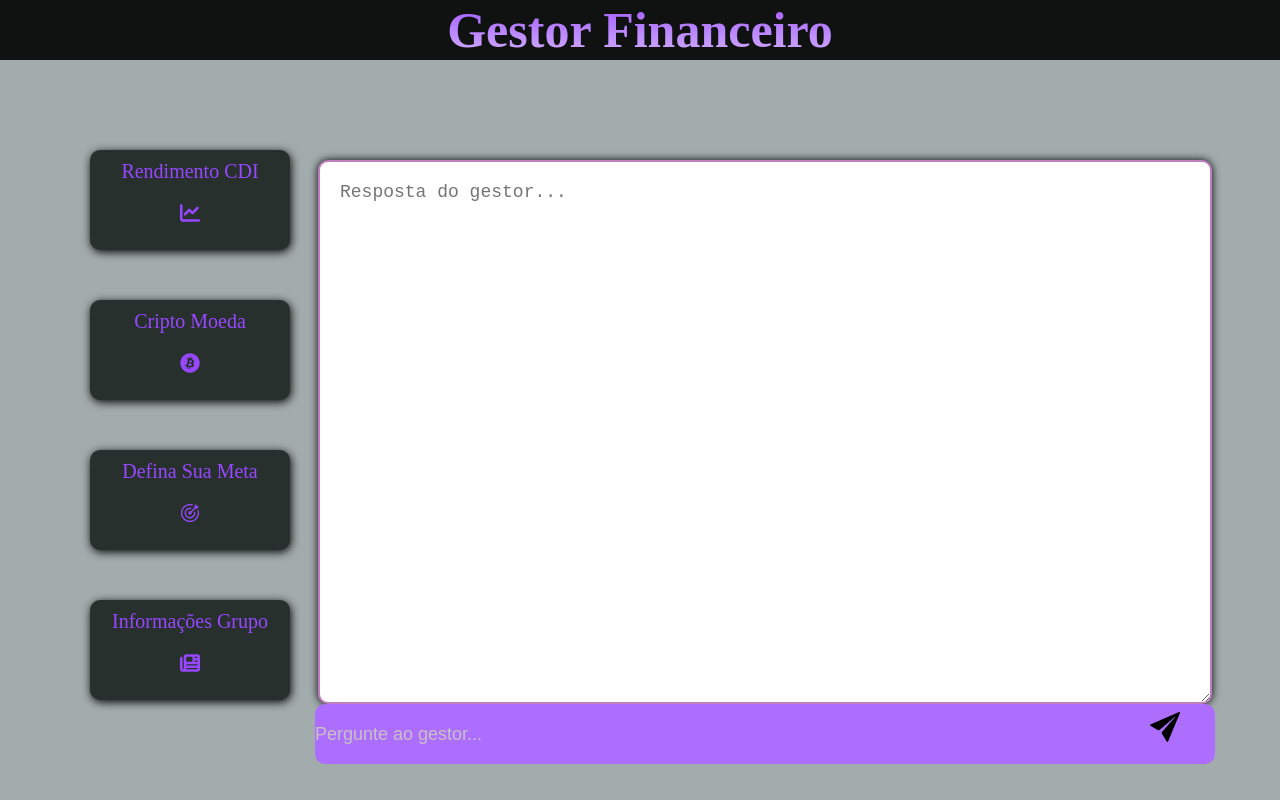
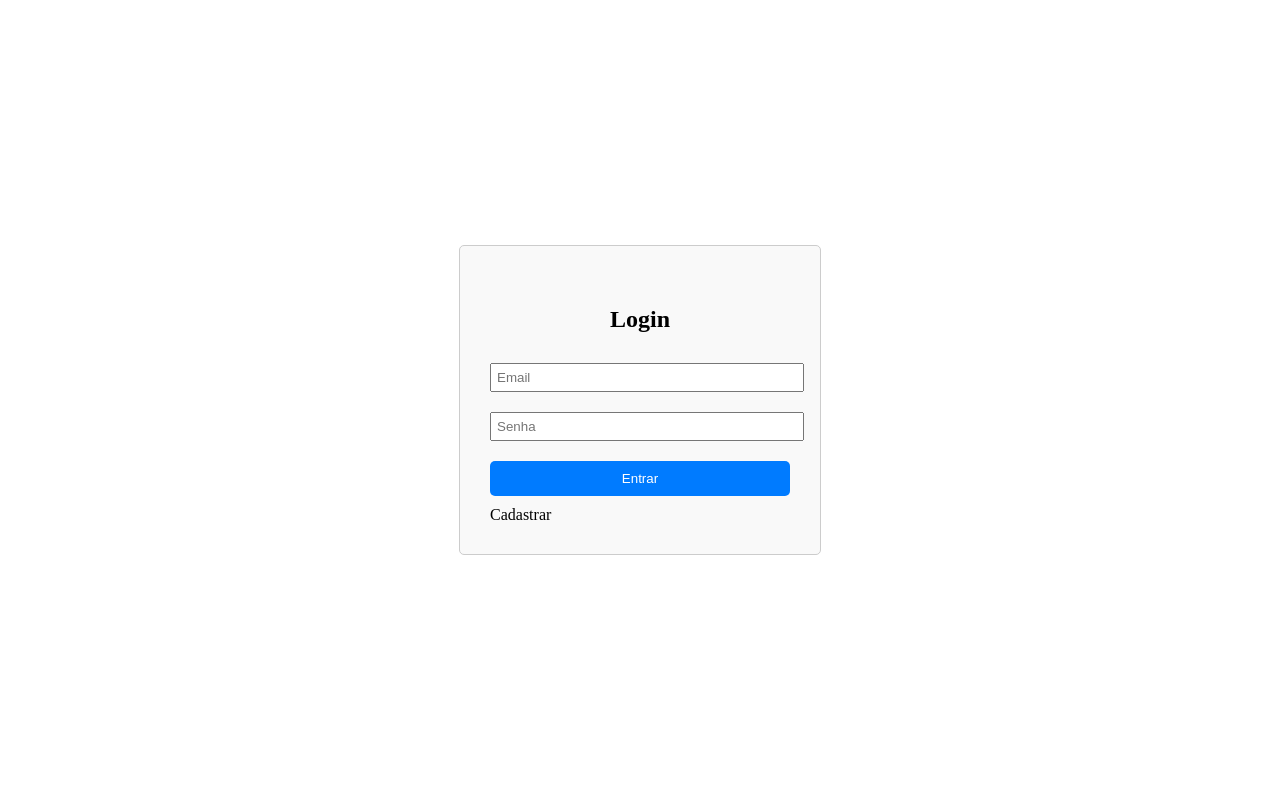
Before and after one commit to ArnaldWeslen05/GestorFinanceiro, a React (Create React App) app in the folder front/: page / in a window 1280 px wide. Built offline with nearby package versions, Linux system fonts and the light colour scheme.

Commit message:
feat(front): cria tela de login

```diff
--- a/front/public/index.html
+++ b/front/public/index.html
@@ -1,5 +1,5 @@
 <!DOCTYPE html>
-<html lang="en">
+<html lang="pt-br">
   <head>
     <meta charset="utf-8" />
     <link rel="icon" href="%PUBLIC_URL%/favicon.ico" />
--- a/front/src/index.js
+++ b/front/src/index.js
@@ -1,12 +1,14 @@
 import React from 'react'
 import ReactDOM from 'react-dom/client';
-import App from './componetes/App'
+// import App from './componetes/App'
+import Main from './login/Main.js';
 import './index.css'
 
 
 const root = ReactDOM.createRoot(document.getElementById('root'));
 root.render(
   <React.StrictMode>
-    <App />
+    {/* <App /> */}
+    <Main></Main>
   </React.StrictMode>
 );
--- /dev/null
+++ b/front/src/login/Login.css
@@ -0,0 +1,42 @@
+
+.container {
+    display: flex;
+    justify-content: center;
+    align-items: center;
+    height: 100vh;
+  }
+
+  .form {
+    width: 300px;
+    padding: 30px;
+    border: 1px solid #ccc;
+    border-radius: 5px;
+    background-color: #f9f9f9;
+  }
+  h2{
+    text-align: center;
+    padding: 30px;
+  }
+
+  input{
+    padding: 5px;
+    margin-bottom: 20px;
+    width: 100%;
+  }
+  button {
+    width: 100%;
+    padding: 10px;
+    margin-bottom: 10px;
+    background-color: #007bff;
+    color: white;
+    border: none;
+    border-radius: 5px;
+    cursor: pointer;
+  }
+
+  button:hover {
+    background-color: #0056b3;
+  }
+  p{
+    cursor: pointer;
+  }
--- /dev/null
+++ b/front/src/login/Login.js
@@ -0,0 +1,31 @@
+import { useState } from 'react';
+import './Login.css';
+import Cadastro from './Cadastro';
+
+const Login = () => {
+   const [mostrarCadastro, setCadastro] = useState(false);
+
+
+
+   const toggleCadastro = () => {
+     setCadastro(!mostrarCadastro);
+   };
+
+   return (
+     <div className="container">
+       {!mostrarCadastro && (
+         <form className="form">
+           <h2>Login</h2>
+           <input type="email" placeholder="Email" />
+           <input type="password" placeholder="Senha" />
+           <button type="submit">Entrar</button>
+           <p onClick={toggleCadastro}>Cadastrar</p>
+         </form>
+       )}
+
+       {mostrarCadastro && <Cadastro />}
+     </div>
+   );
+};
+
+export default Login;
--- /dev/null
+++ b/front/src/login/Main.js
@@ -0,0 +1,14 @@
+import React from "react"
+ import Login from "./Login.js"
+// import Cadastro from "./Cadastro.js"
+
+
+const Main = () => {
+    return(
+        <div>
+             <Login/>
+        </div>
+    )
+}
+
+export default Main
```
